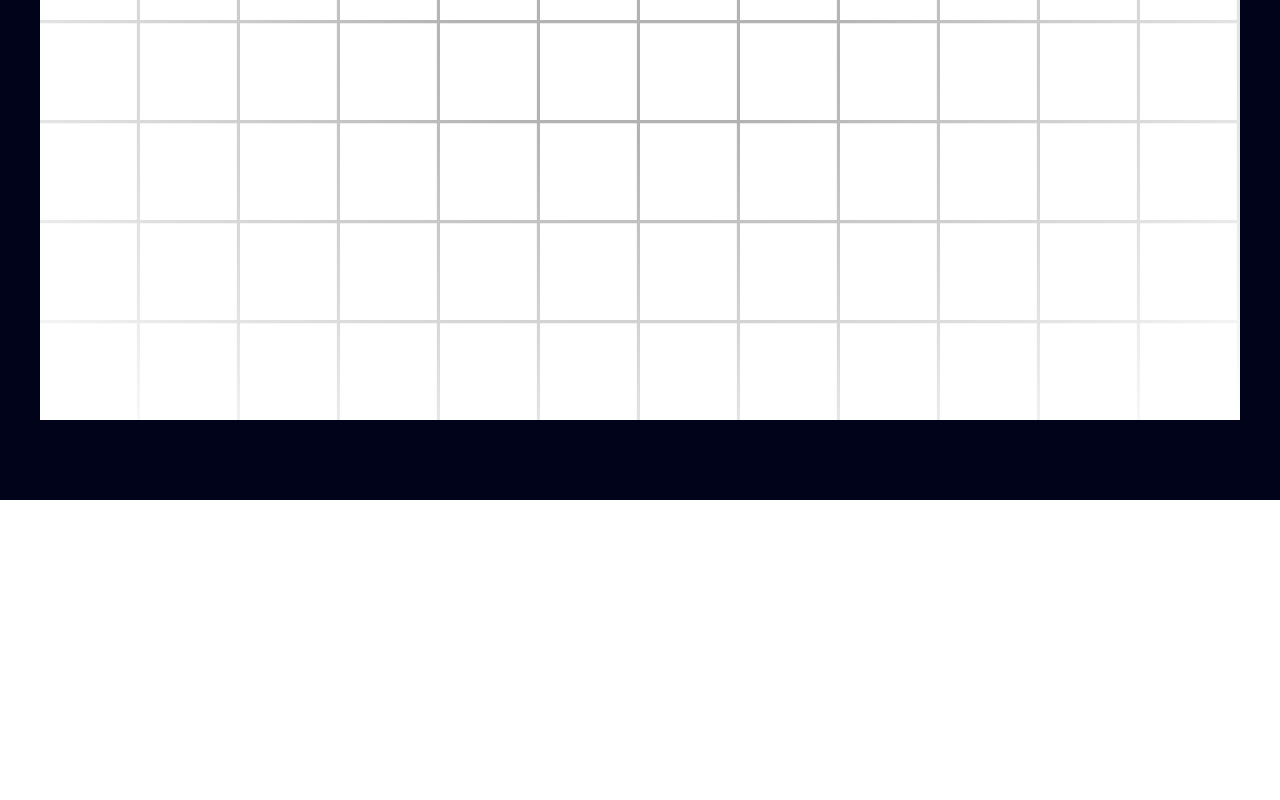
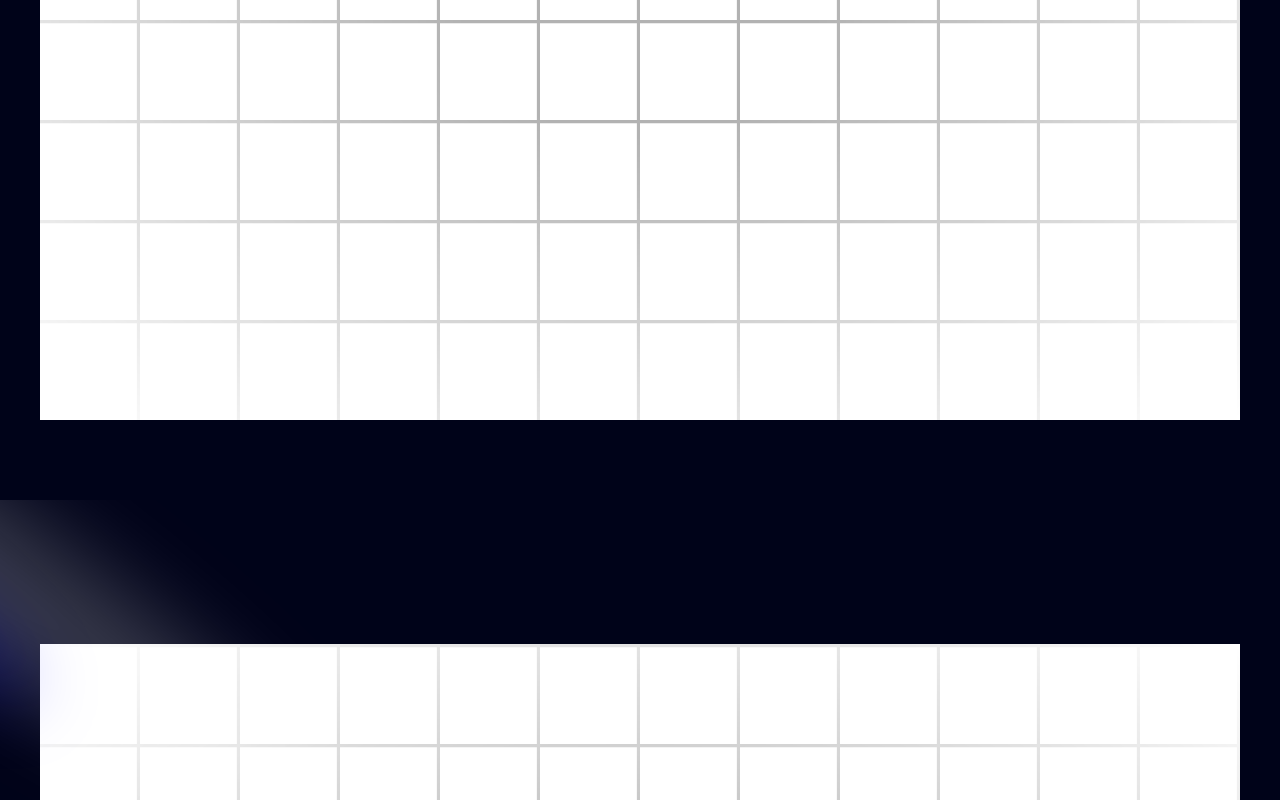
Before and after one commit to MeCode50/portfolio-site, a Next.js app: page / in a window 1280 px wide. Shown: the part 524-1324 px from the top of the page. Before the commit the page ends 1024 px from the top, so only its background shows below. Built offline with nearby package versions, Linux system fonts and the light colour scheme.

Commit message:
💄 adde theme provider to layout

```diff
--- a/app/layout.tsx
+++ b/app/layout.tsx
@@ -1,6 +1,7 @@
 import type { Metadata } from "next";
 import localFont from "next/font/local";
 import "./globals.css";
+import { ThemeProvider } from "next-themes";
 
 const geistSans = localFont({
 	src: "./fonts/GeistVF.woff",
@@ -25,7 +26,17 @@
 }>) {
 	return (
 		<html lang="en">
-			<body className={`${geistSans.variable} ${geistMono.variable} antialiased`}>{children}</body>
+			<body className={`${geistSans.variable} ${geistMono.variable} antialiased`}>
+				<ThemeProvider
+					attribute="class"
+					defaultTheme="system"
+					enableSystem
+					disableTransitionOnChange>
+					{children}
+				</ThemeProvider>
+
+				{children}
+			</body>
 		</html>
 	);
 }
```
